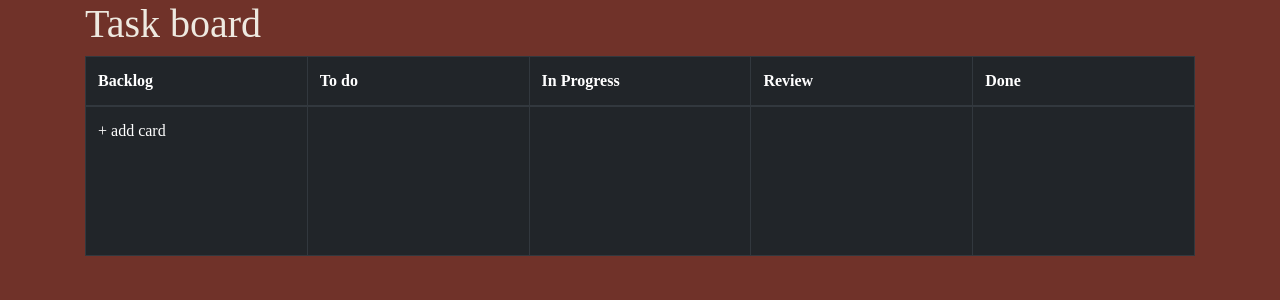
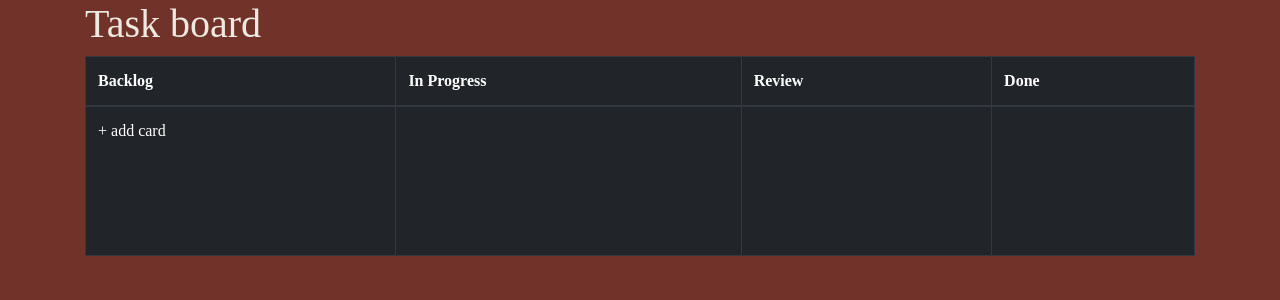
Before and after one commit to johnmcdevitt/centennial, a Django app: page / in a window 1280 px wide. Shown: the part 56-356 px from the top of the page. Run offline with Django 3.2, Linux system fonts and the light colour scheme; data that the repository does not hold is empty; some libraries are stand-ins or nearby versions; some web fonts are replaced.

Commit message:
Removed todo column from Kanban view.

```diff
--- a/centennial/cards/templates/cards/kanban_list.html
+++ b/centennial/cards/templates/cards/kanban_list.html
@@ -18,7 +18,6 @@
   <table class="table table-bordered table-dark">
     <thead>
       <th class="k-head">Backlog</th>
-      <th class="k-head">To do</th>
       <th class="k-head">In Progress</th>
       <th class="k-head">Review</th>
       <th class="k-head">Done</th>
@@ -52,14 +51,6 @@
         <!-- Create card link -->
         <div class="column" id="backlog_col">
           <a href="#" class="create-card">+ add card</a>
-
-        </div>
-      </td>
-
-
-
-      <td>
-        <div class="column" id="todo_col">
 
         </div>
       </td>
--- a/centennial/static/css/master.css
+++ b/centennial/static/css/master.css
@@ -86,7 +86,6 @@ body {
 
 /* portlets for kanban board https://jqueryui.com/sortable/#portlets */
 .column {
-  width: 170px;
   float: left;
   padding-bottom: 100px;
 }
```
